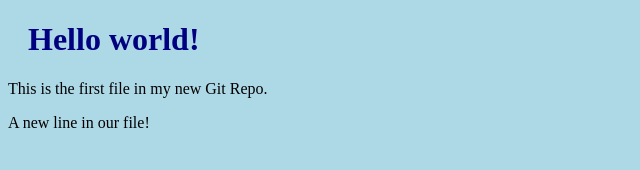
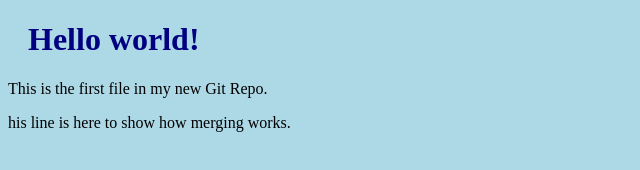
Before and after one commit to Tomislav14/hello-world, a plain HTML site: page index.html in a window 1280 px wide. Shown: the whole page, without its empty margins (0-640 px from the left). Drawn offline with Linux system fonts and the light colour scheme.

Commit message:
updated index.html with emergency fix

```diff
--- a/index.html
+++ b/index.html
@@ -8,7 +8,7 @@
 
 <h1>Hello world!</h1>
 <p>This is the first file in my new Git Repo.</p>
-<p>A new line in our file!</p>
+<p>his line is here to show how merging works.</p>
 
 </body>
 </html>
```
